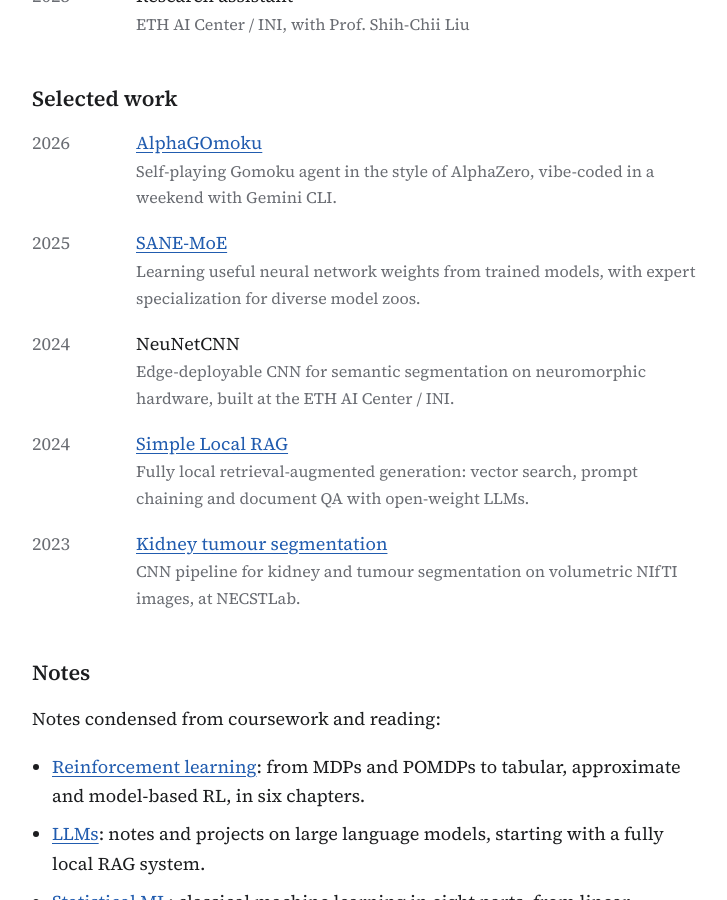
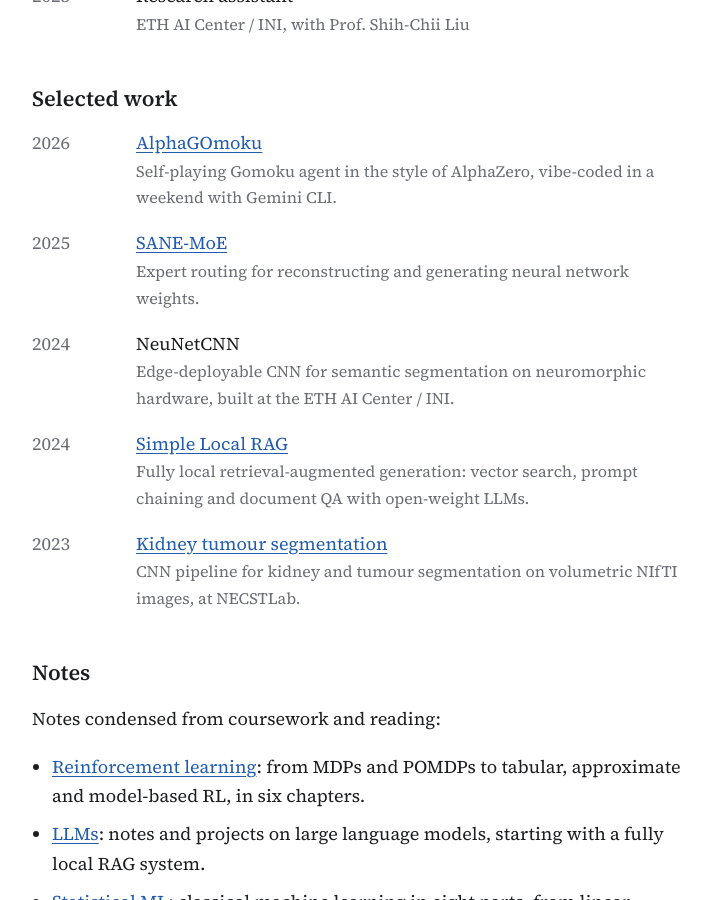
Before and after one commit to L-Neur0/lorenzo.sciarretta.github.io, a Jekyll site: the page built from index.md, in a window 1280 px wide and 900 px high, scrolled down 1069 px. Shown: the whole window, without its empty margins (276-1003 px from the left). Built offline with Jekyll 4.4.1, drawn with Linux system fonts in a browser that asks for light colours.

Commit message:
Connect homepage SANE-MoE entry to research page with concise description

```diff
--- a/index.md
+++ b/index.md
@@ -56,7 +56,7 @@
   </li>
   <li>
     <span class="when">2025</span>
-    <span><a class="what" href="{{ '/research/sane-moe/' | relative_url }}">SANE-MoE</a><span class="detail">Learning useful neural network weights from trained models, with expert specialization for diverse model zoos.</span></span>
+    <span><a class="what" href="{{ '/research/sane-moe/' | relative_url }}">SANE-MoE</a><span class="detail">Expert routing for reconstructing and generating neural network weights.</span></span>
   </li>
   <li>
     <span class="when">2024</span>
```
